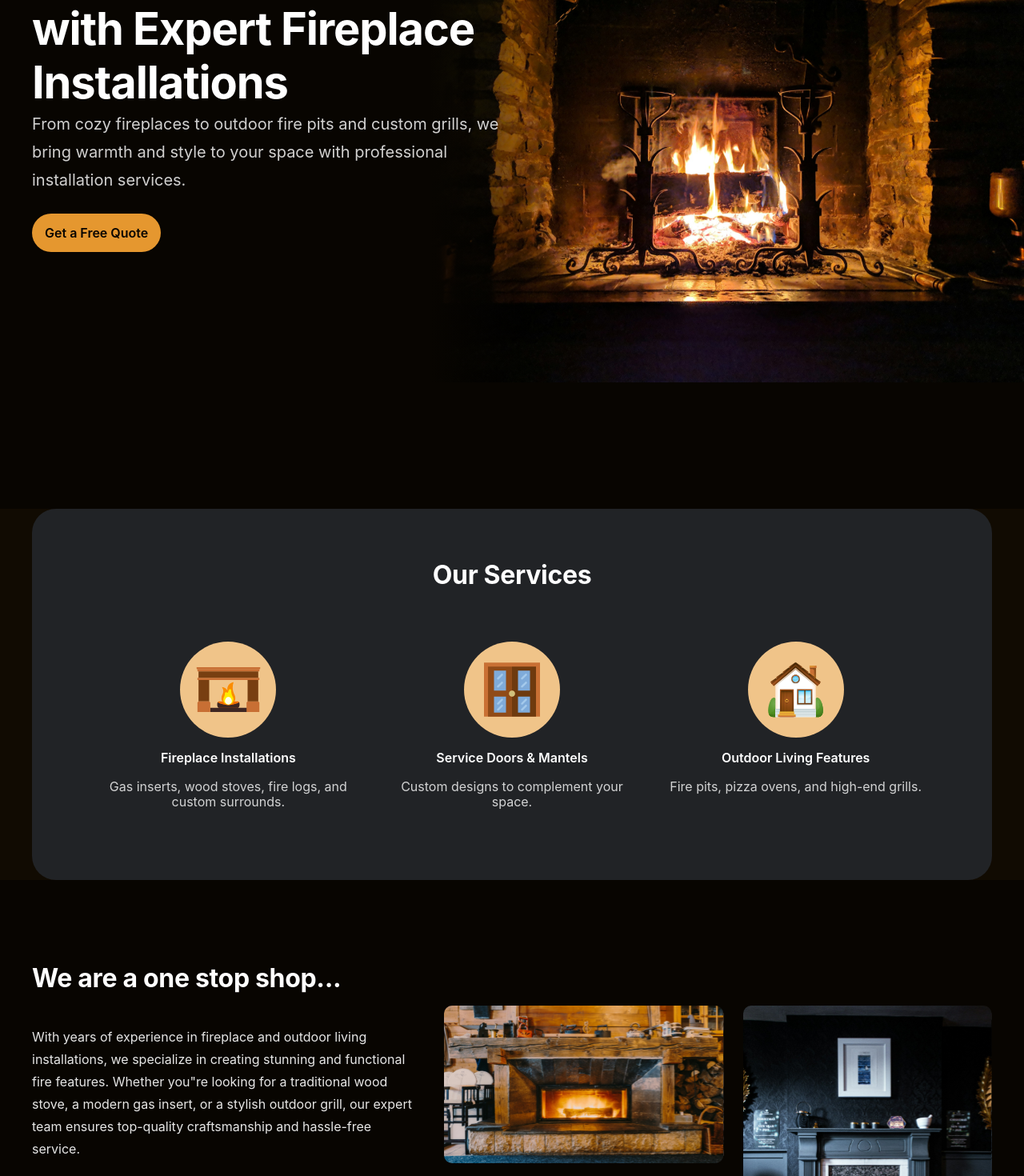
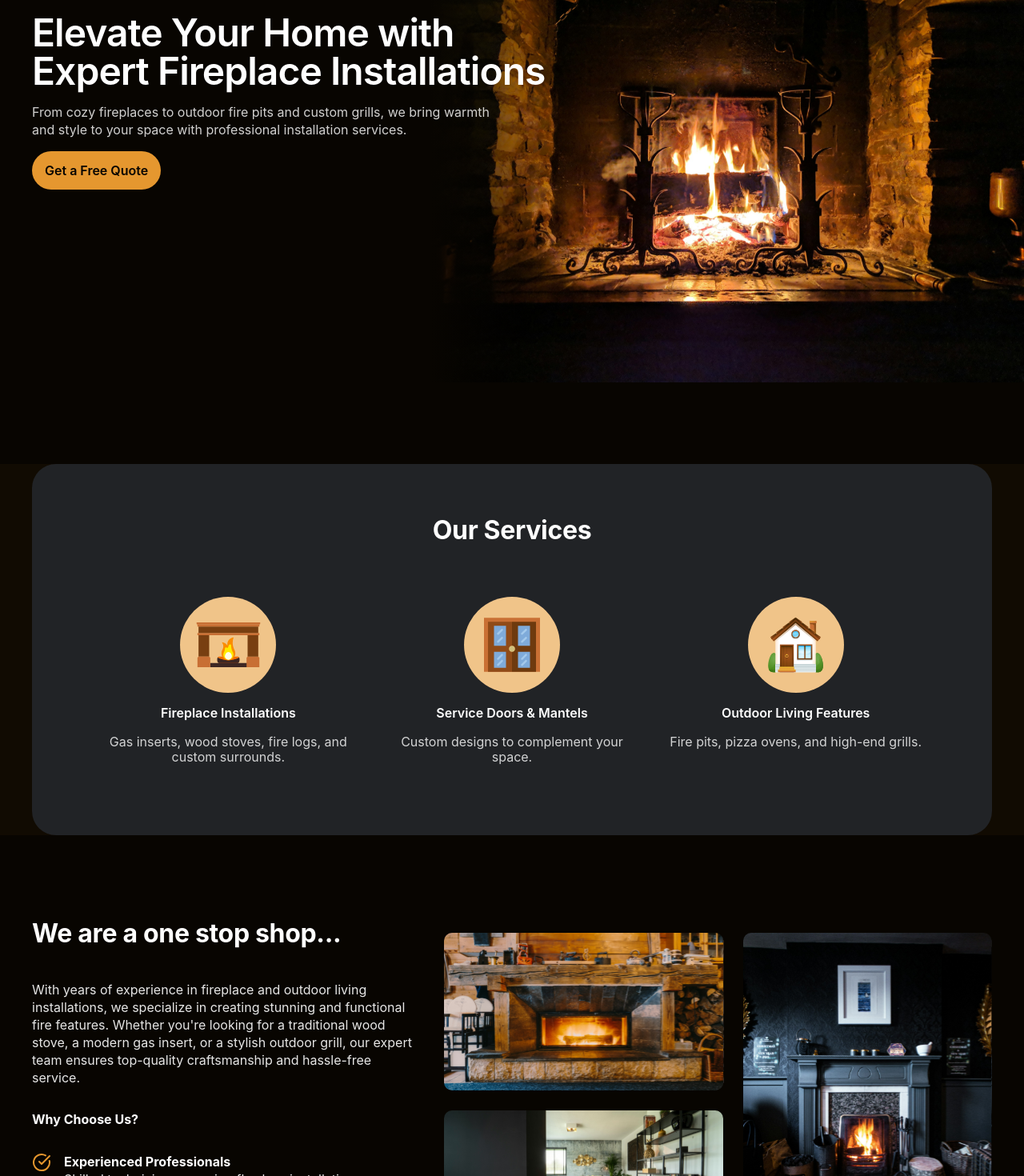
Before and after one commit to yannycastrillon/zosemax, a React (Vite) app: page / in a window 1280 px wide. Shown: the part 240-1710 px from the top of the page at 80% size. Built offline with nearby package versions, Linux system fonts and the light colour scheme.

Commit message:
Fix styling and fonts

```diff
--- a/src/components/Navigation/Navigation.module.scss
+++ b/src/components/Navigation/Navigation.module.scss
@@ -2,7 +2,7 @@
 
 .header {
   width: 100%;
-  height: 80px;
+  height: $spacing-3xl;
   background-color: $primary-black;
   position: fixed;
   top: 0;
--- a/src/pages/HomePage/HomePage.module.scss
+++ b/src/pages/HomePage/HomePage.module.scss
@@ -34,7 +34,7 @@
   &Content {
     position: relative;
     max-width: 600px;
-    padding-top: $spacing-4xl;
+    padding-top: $spacing-177;
 
     @media (max-width: $breakpoint-lg) {
       max-width: 100%;
@@ -42,19 +42,30 @@
       padding-bottom: $spacing-2xl;
     }
 
-    p {
-      font-size: $font-size-lg;
-      opacity: 0.9;
+    .title {
+      /* H1 Heading */
+      width: 680px;
+      height: 96px;
+
+      font-family: $font-family-base;
+      font-style: normal;
+      font-weight: 600;
+      font-size: $font-size-3xl;
+      line-height: 48px;
     }
 
-    &FreeQuoteButton {
-      margin-top: $spacing-xl;
+    .subTitle {
+      font-size: $font-size-base;
+      opacity: 0.9;
+      margin: $spacing-sm 0;
+      line-height: 22px;
+      letter-spacing: -2%;
     }
   }
 }
 
 .services {
-  margin-top: $spacing-4xl;
+  margin-top: $spacing-xl;
   background-color: lighten($primary-black, 2%);
 
   &Card {
@@ -97,9 +108,9 @@
     }
 
     .servicesTitle {
+      color: $white;
       margin-top: $spacing-sm;
       font-size: $font-size-base;
-      color: $white;
       font-weight: $font-weight-semibold;
     }
 
@@ -142,10 +153,13 @@
 
   &Content {
     &Description {
+      line-height: 22px;
       margin-top: $spacing-xl;
     }
 
     h3 {
+      font-weight: $font-weight-bold;
+      font-size: $font-size-base;
       margin: $spacing-lg 0;
     }
   }
@@ -198,11 +212,14 @@
 
   &Content {
     h4 {
+      line-height: 22px;
       font-size: $font-size-base;
       font-weight: $font-weight-bold;
     }
 
     p {
+      line-height: 22px;
+      font-size: $font-size-base;
       margin: 0;
     }
 
--- a/src/pages/HomePage/HomePage.tsx
+++ b/src/pages/HomePage/HomePage.tsx
@@ -61,8 +61,8 @@ export const HomePage = () => {
         <div className="container">
           <FireplaceWoodBurningImg className={styles.heroImage} alt="Modern fireplace installation" />
           <div className={styles.heroContent}>
-            <h1>Elevate Your Home with Expert Fireplace Installations</h1>
-            <p>
+            <h1 className={styles.title}>Elevate Your Home with Expert Fireplace Installations</h1>
+            <p className={styles.subTitle}>
               From cozy fireplaces to outdoor fire pits and custom grills, we
               bring warmth and style to your space with professional
               installation services.
@@ -102,7 +102,7 @@ export const HomePage = () => {
             <p className={styles.aboutContentDescription}>
               With years of experience in fireplace and outdoor living
               installations, we specialize in creating stunning and functional
-              fire features. Whether you"re looking for a traditional wood
+              fire features. Whether you're looking for a traditional wood
               stove, a modern gas insert, or a stylish outdoor grill, our
               expert team ensures top-quality craftsmanship and hassle-free
               service.
--- a/src/styles/_variables.scss
+++ b/src/styles/_variables.scss
@@ -40,6 +40,7 @@ $spacing-2xl: 64px;
 $spacing-3xl: 80px;
 $spacing-4xl: 96px;
 $spacing-104: 104px;
+$spacing-177: 177px;
 
 // Breakpoints
 $breakpoint-sm: 640px;
--- a/tailwind.css
+++ b/tailwind.css
@@ -1,3 +1,4 @@
+@tailwind base;
 @tailwind components;
 @tailwind utilities;
 
@@ -16,10 +17,6 @@
   --body-heavy-line-height: 22px;
   --white: rgba(255, 255, 255, 1);
 }
-
-@tailwind base;
-@tailwind components;
-@tailwind utilities;
 
 @layer base {
   :root {
```
